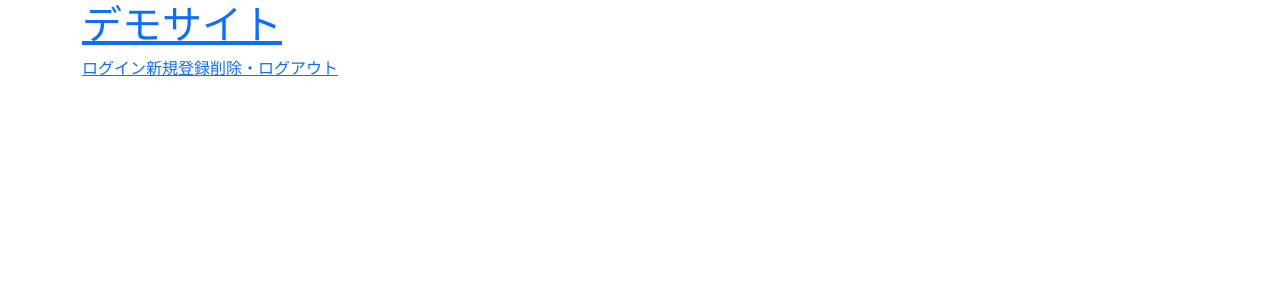
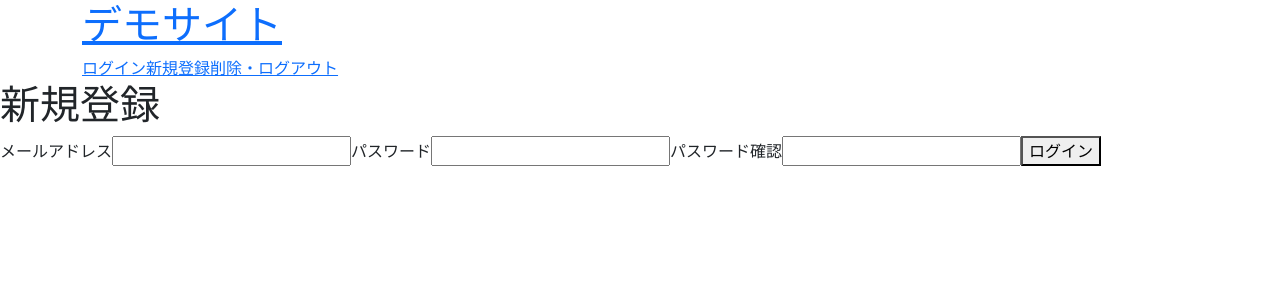
Before and after one commit to takumifujiwaradairy/DemoSiteNuxt2, a Nuxt app in the folder demoapp3/: page /users/signup in a window 1280 px wide. Shown: the top 300 px of the page. Built offline with nearby package versions, Linux system fonts and the light colour scheme.

Commit message:
登録画面作成まで

```diff
--- a/demoapp3/pages/users/signup/index.vue
+++ b/demoapp3/pages/users/signup/index.vue
@@ -0,0 +1,40 @@
+<template>
+  <div>
+    <h1>新規登録</h1>
+    <div>
+      <form action="">
+        <label>メールアドレス</label>
+        <input type="email" v-model="email">
+        <label>パスワード</label>
+        <input type="password" v-model="password">
+        <label>パスワード確認</label>
+        <input type="password" v-model="passwordConfirmation">
+        <button @click="register">ログイン</button>
+      </form>
+    </div>
+  </div>
+</template>
+
+<script>
+export default {
+  auth: false,
+  data() {
+    return {
+      user: {
+        email: '',
+        password: '',
+        passwordConfirmation: ''
+      }
+    }
+  },
+  methods: {
+    register() {
+      this.$axios.post('/api/auth', this.user)
+    }
+  }
+}
+</script>
+
+<style>
+
+</style>
```
